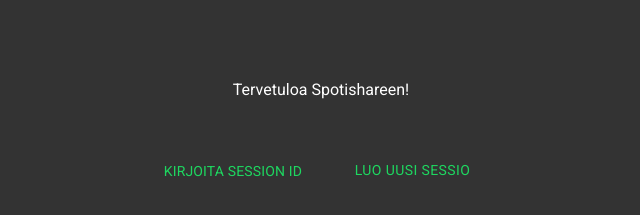
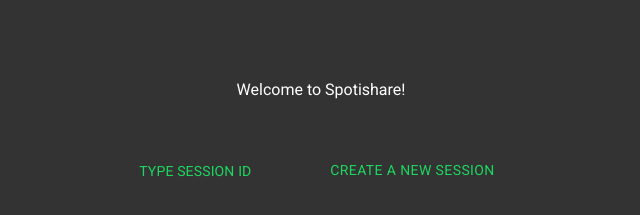
Before and after one commit to RikuRuokonen/spotishare-front, a React (Create React App) app: page / in a window 1280 px wide. Shown: the part 373-588 px from the top of the page, without its empty margins (319-959 px from the left). Built offline with nearby package versions, Linux system fonts and the light colour scheme.

Commit message:
Translate front page to enklish

```diff
--- a/src/components/App.jsx
+++ b/src/components/App.jsx
@@ -73,7 +73,7 @@
             <Grid item>
               <Grid container spacing={6} direction="column" alignItems="center">
                 <Grid item>
-                  Tervetuloa Spotishareen!
+                  Welcome to Spotishare!
                 </Grid>
                 <Grid item>
                   <Grid container justify="space-around">
@@ -83,7 +83,7 @@
                           color="primary"
                           label="Session id"
                           value={id}
-                          placeholder="Kirjoita session id"
+                          placeholder="Type session id"
                           onChange={(e) => setId(e.target.value)}
                           margin="none"
                         />
@@ -99,11 +99,11 @@
                           type="submit"
                           form="sessionForm"
                         >
-                          Liity sessioon
+                          Join into a session
                         </Button>
                       ) : (
                         <Button color="primary" onClick={onNewSessionClicked}>
-                          Luo uusi sessio
+                          Create a new session
                         </Button>
                       )}
                     </Grid>
```
